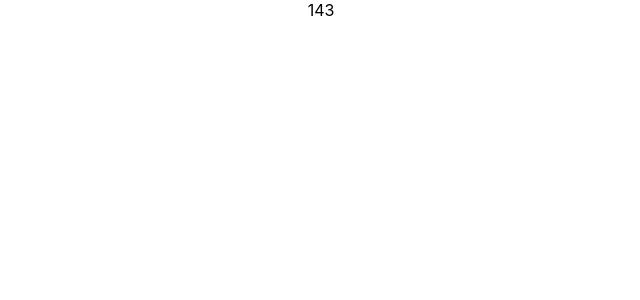
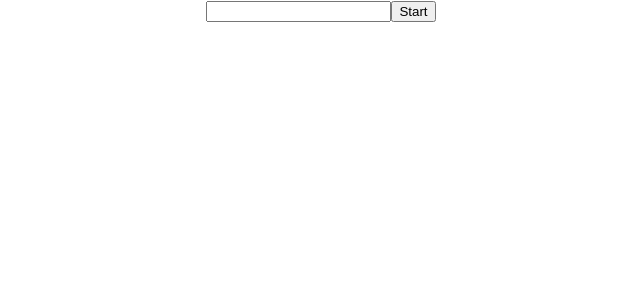
Before and after one commit to Kgtoledoc/react-learn, a React (Create React App) app: page / in a window 1280 px wide. Shown: the top 300 px of the page, without its empty margins (319-959 px from the left). Built offline with nearby package versions, Linux system fonts and the light colour scheme.

Commit message:
Working with refs variable for input

```diff
--- a/src/App.js
+++ b/src/App.js
@@ -16,14 +16,23 @@ const Timer = ({ currentValue, resetTimerFunction }) => {
 class App extends Component {
   constructor(props) {
     super(props);
-    this.state = { currentValue: 150 }
+    this.state = {}
+
+
+
+  }
+  // Start the timer
+  startTimer = () => {
+    // This.refs
+    this.setState({
+      currentValue: Number(this.refs.initialValue.value)
+    })
 
     setInterval(() => {
       this.setState({
         currentValue: this.state.currentValue - 1
       })
     }, 1000);
-
   }
   // Reset the current value to 150
   resetCurrent = () => {
@@ -37,6 +46,8 @@ class App extends Component {
 
         <Timer currentValue={this.state.currentValue}
           resetTimerFunction={this.resetCurrent}></Timer>
+        <input type="text" ref="initialValue"></input>
+        <button onClick={this.startTimer}>Start</button>
       </div>
 
     )
```
